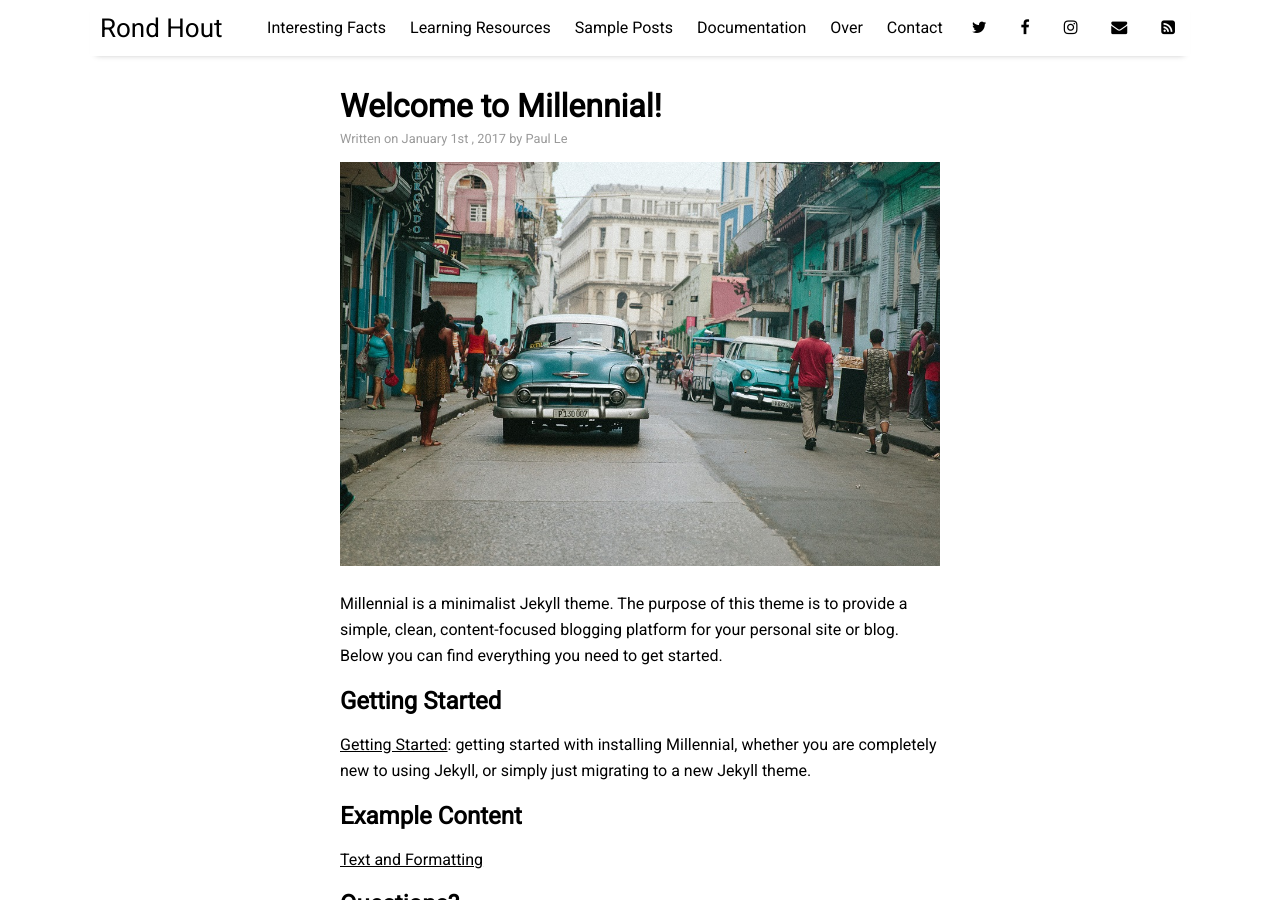
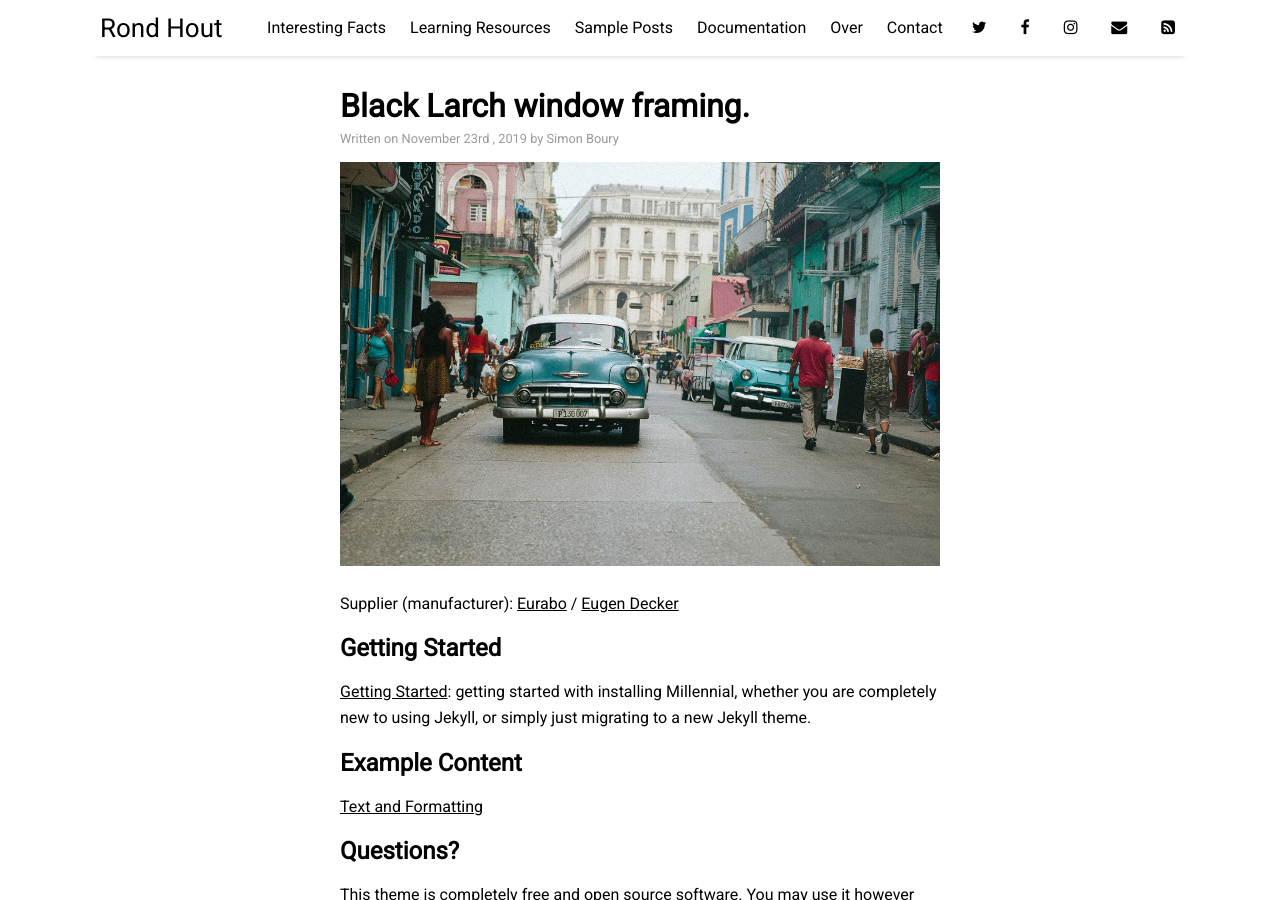
Before and after one commit to SimonBoury/rondomhout, a Jekyll site: the page built from _posts/2019-11-23-Larch-window-framing.md, in a window 1280 px wide and 900 px high. Built offline with Jekyll 4.4.1, drawn with Linux system fonts in a browser that asks for light colours; nearby versions of some CDN libraries.

Commit message:
Update and rename 2017-01-01-welcome-to-millennial.md to 2019-11-23-Larch-window-framing.md

```diff
--- a/_posts/2017-01-01-welcome-to-millennial.md
+++ b/_posts/2019-11-23-Larch-window-framing.md
@@ -1,13 +1,14 @@
 ---
 layout: post
-title: "Welcome to Millennial!"
-author: "Paul Le"
+title: "Black Larch window framing."
+author: "Simon Boury"
 categories: documentation
-tags: [documentation,sample]
+tags: [woodworking,masstimber]
 image: cuba-1.jpg
 ---
 
-Millennial is a minimalist Jekyll theme. The purpose of this theme is to provide a simple, clean, content-focused blogging platform for your personal site or blog. Below you can find everything you need to get started.
+
+Supplier (manufacturer): [Eurabo](https://www.eurabo.be/nl) / [Eugen Decker](https://www.eugen-decker.de/en/)
 
 ## Getting Started
 
```
